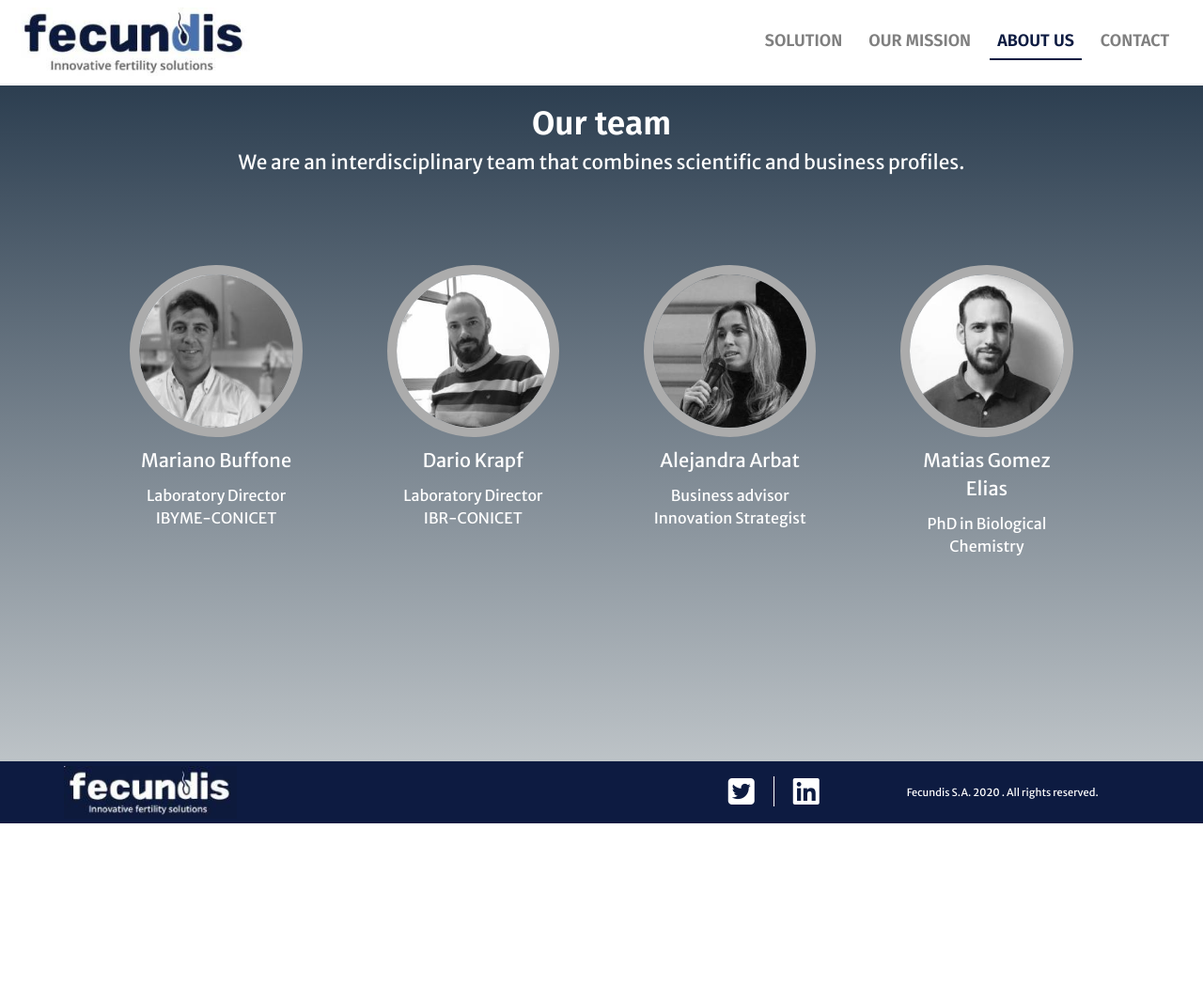
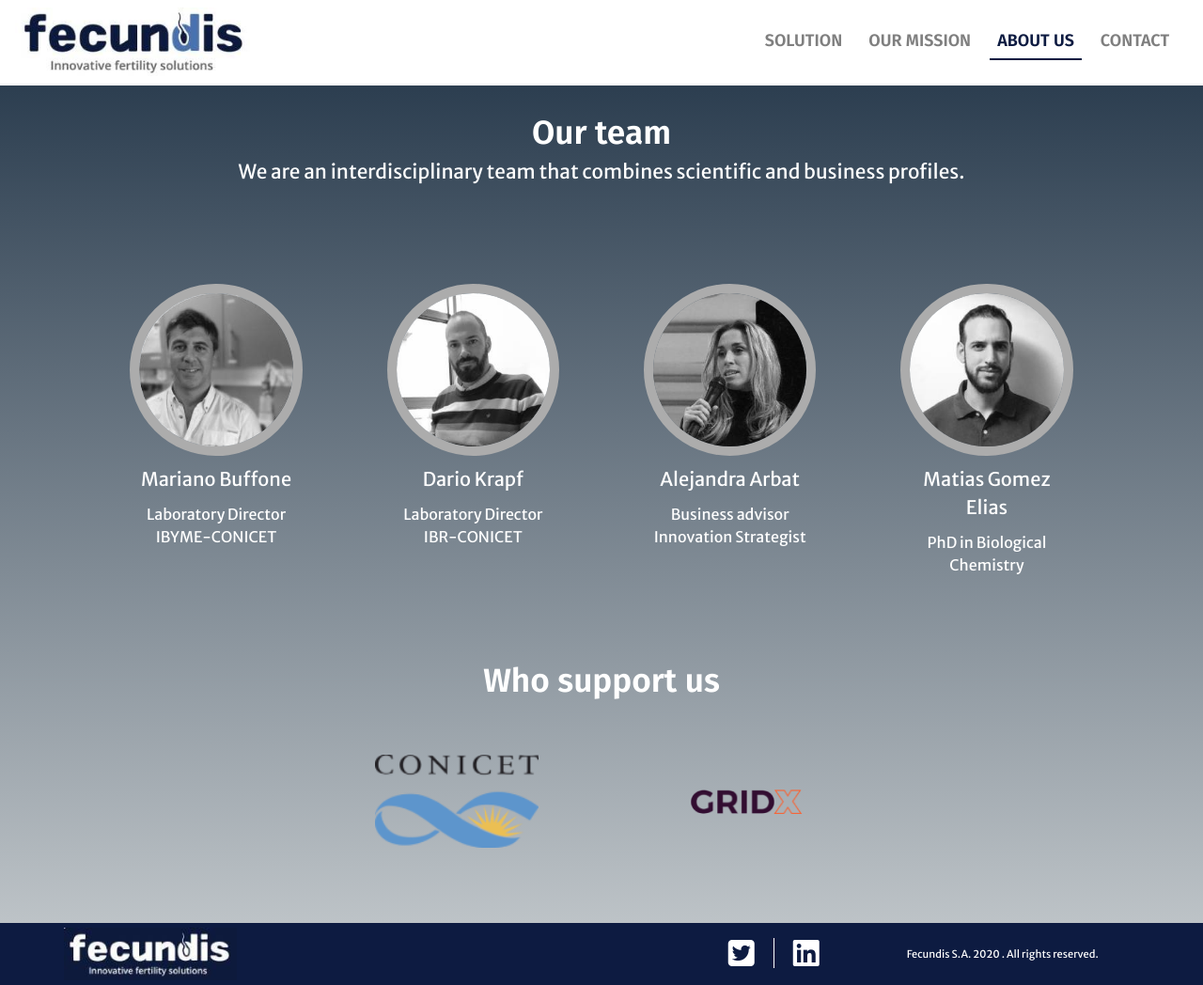
Before and after one commit to alearbat/Fecundis_website, a website: page pages/about_us.html in a window 1280 px wide. Shown: the whole page at 94% size. Before the commit the page ends 876 px from the top, so only its background shows below. Drawn offline with nearby package versions, Linux system fonts and the light colour scheme.

Commit message:
Adding sponsors

```diff
--- a/pages/about_us.html
+++ b/pages/about_us.html
@@ -65,6 +65,16 @@
 				<figcaption>PhD in Biological Chemistry</figcaption>
 			</figure>
 		</div>
+		<!--Sponsors-->
+		<div class="row">
+			<div class="col-lg-12 section__title--center">
+				<h2>Who support us</h2>
+				<div>
+					<a href="https://www.conicet.gov.ar/" target="_blank"><img class="sponsor col-lg-2 col-md-4 col-sm-5 col-8" src="../images/Conicet_Logo.png" alt="Conicet"></a>
+					<a href="https://gridexponential.com/" target="_blank"><img class="sponsor col-lg-2 col-md-4 col-sm-5 col-8"src="../images/gridx.png" alt="gridx"></a>
+				</div>
+			</div>
+		</div>
 	</section>
 	<footer class="container-fluid">
 		<div class="row d-flex justify-content-center align-items-center">
--- a/scss/_components.scss
+++ b/scss/_components.scss
@@ -59,7 +59,7 @@ footer {
 }
 
 .section__title--center {
-  padding: 20px;
+  padding: 30px;
   text-align: center;
 }
 
@@ -131,14 +131,14 @@ $carouselItems:(
   background: #bdc3c7;  /* fallback for old browsers */
   background: -webkit-linear-gradient(to bottom, #2c3e50, #bdc3c7);  /* Chrome 10-25, Safari 5.1-6 */
   background: linear-gradient(to bottom, #2c3e50, #bdc3c7); /* W3C, IE 10+/ Edge, Firefox 16+, Chrome 26+, Opera 12+, Safari 7+ */
-  h1, p {
+  h1, p, h2 {
     color: $font-lightcolor;
   }
-}
-
-@media (min-width: 768px){
-  .section__backg--gradient {
-    height: 90vh;
+  .sponsor {
+    margin: 50px;
+  }
+  .sponsor:hover {
+    transform: scale(1.3,1.3);
   }
 }
 
@@ -155,6 +155,9 @@ $carouselItems:(
   }
   .members--circle:hover {
     transform: scale(1.2,1.2);
+    img {
+      border-width: 4px;
+    }
   }
   .member__name {
     padding: 10px;
```
Also changed, not shown: css/newStyle.css, images/Conicet_Logo.png (added), images/gridx.png (added).
